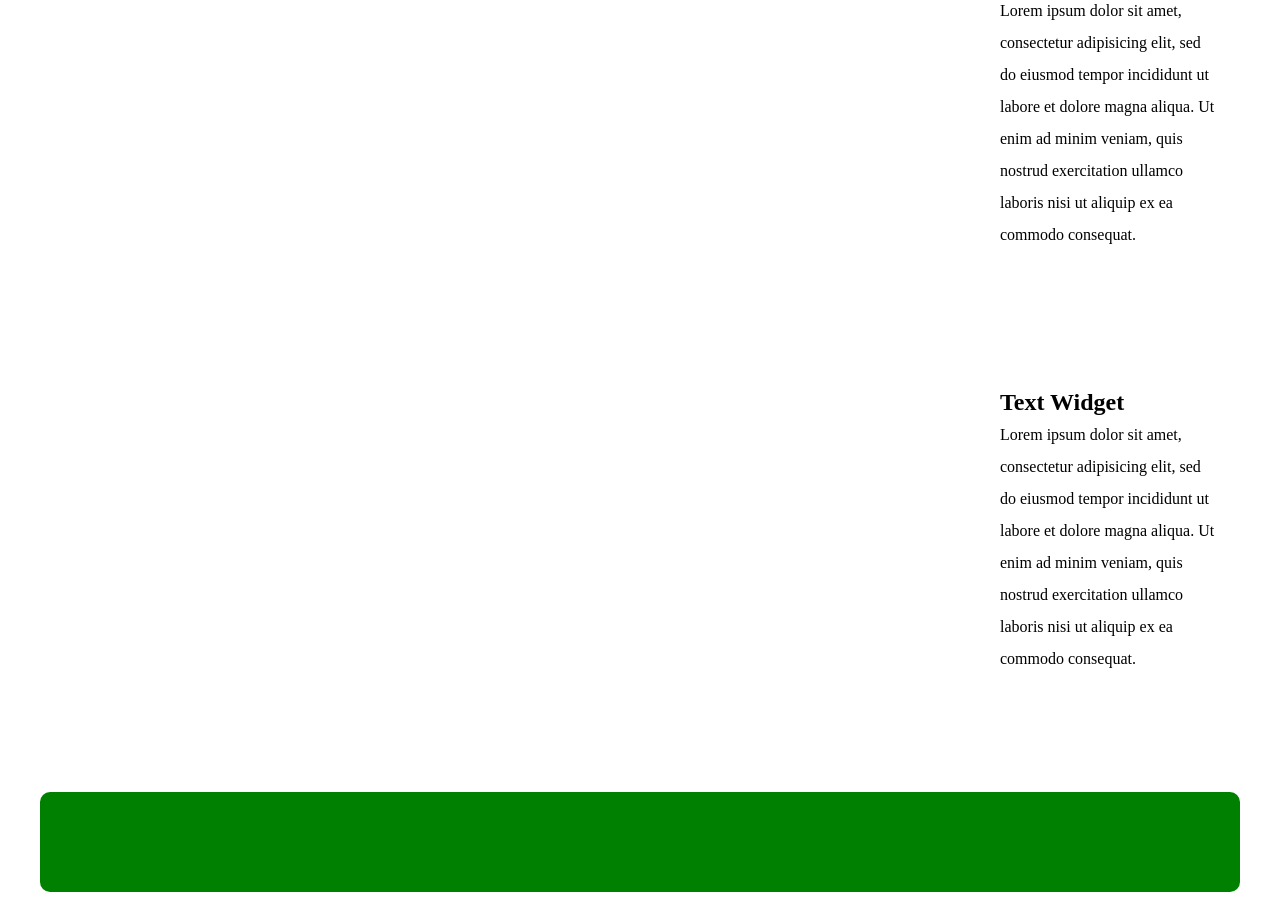
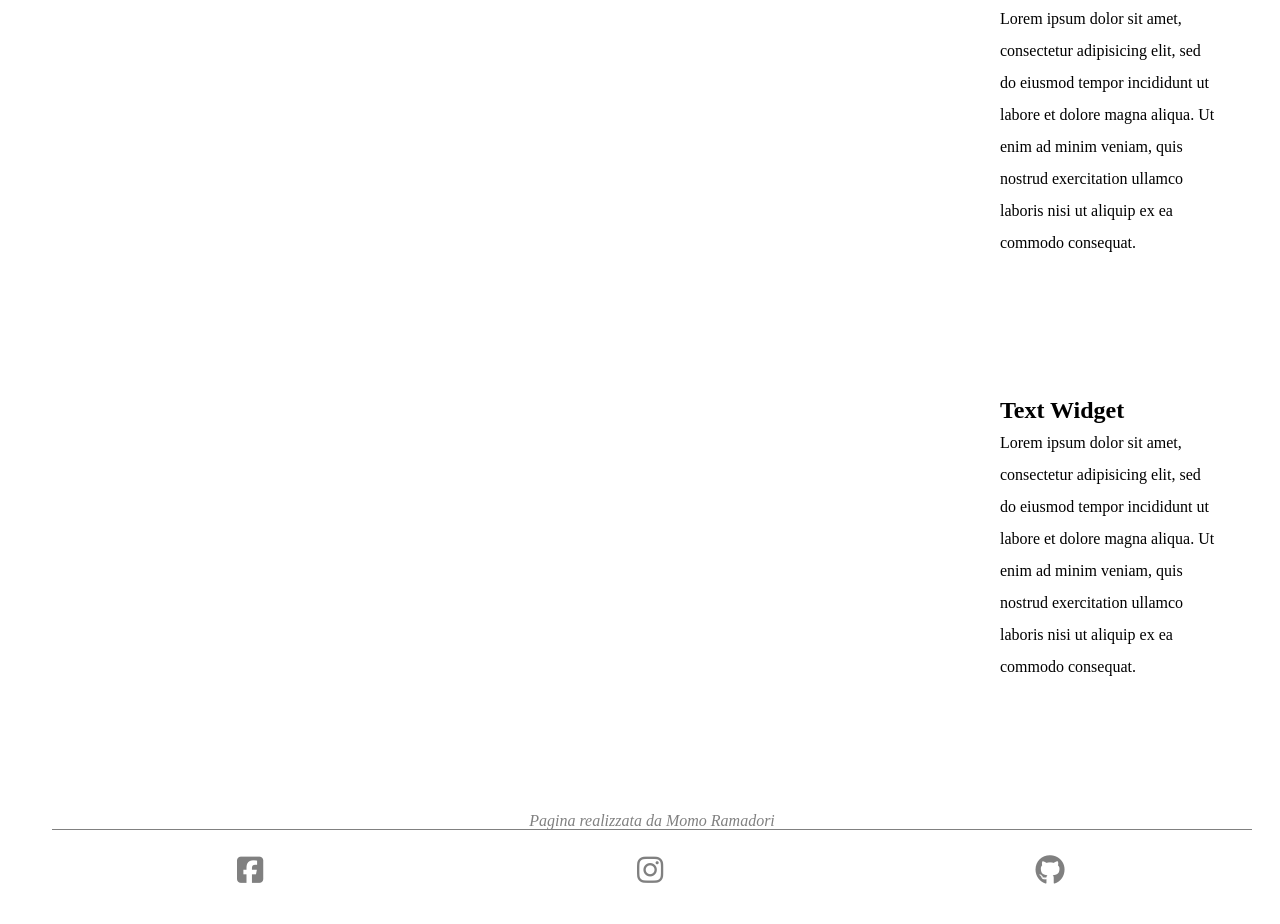
Before and after one commit to momoramadori/htmlcss-struttura-wp, a plain HTML site: page index.html in a window 1280 px wide. Shown: the part 854-1778 px from the top of the page. Before the commit the page ends 1746 px from the top, so only its background shows below. Drawn offline with Linux system fonts and the light colour scheme.

Commit message:
versione semi-definitiva

```diff
--- a/index.html
+++ b/index.html
@@ -3,6 +3,7 @@
     <head>
         <meta charset="utf-8">
         <title>htmlcss-strttura-wp</title>
+        <script src="https://kit.fontawesome.com/a41fcd4d62.js" crossorigin="anonymous"></script>
         <link rel="stylesheet" href="style.css">
     </head>
     <body>
@@ -18,6 +19,7 @@
                         </figure>
                     </div>
                     <div id="menu-list">
+                        <nav>
                             <ul>
                                 <li>HOME</li>
                                 <li>ABOUT</li>
@@ -27,6 +29,7 @@
                                 <li>BLOG</li>
                                 <li>CONTACT</li>
                             </ul>
+                        </nav>
                     </div>
                 </div>
             </header>
@@ -85,7 +88,20 @@
                     </aside>
                 </div>
             </main>
-            <footer></footer>
+            <footer>
+                <p>Pagina realizzata da Momo Ramadori</p>
+                <div id="info-footer">
+                    <div class="icon">
+                        <i class="fab fa-facebook-square"></i>
+                    </div>
+                    <div class="icon">
+                        <i class="fab fa-instagram"></i>
+                    </div>
+                    <div class="icon">
+                        <i class="fab fa-github"></i>
+                    </div>
+                </div>
+            </footer>
         </div>
     </body>
 </html>
--- a/style.css
+++ b/style.css
@@ -46,17 +46,22 @@ body{
 }
 #menu-list ul, #menu-list ul li {
     display: inline-block;
-    padding: 3px;
     margin: 5px;
     color: white;
+}
+#menu-list ul li {
+    padding: 10px;
+}
+#menu-list ul li:hover {
+    background-color: grey;
 }
 aside, #main-content, footer {
     border-radius: 10px;
 }
-p {
+main p {
     line-height: 2em;
 }
-aside, #main-content {
+aside, #main-content, footer {
     background-color: white;
     margin: 1%;
 }
@@ -105,7 +110,40 @@ main::after {
 footer {
     width: 1200px;
     height: 100px;
-    background-color: green;
     bottom: 0;
-    clear: both;
 }
+#info-footer {
+    height: 80px
+}
+#info-footer .icon {
+    position: relative;
+    height: 100%;
+}
+#info-footer div{
+    display: inline-block;
+    width: 33%;
+    height: 100%;
+}
+#info-footer .icon i {
+    position: absolute;
+    top: 50%;
+    left: 50%;
+    transform: translate(-50%,-50%);
+    color: grey;
+    font-size: 30px;
+}
+footer p {
+    text-align: center;
+    color: grey;
+    font-style: italic;
+    position: relative;
+}
+footer p::after {
+    content: "";
+    width: 100%;
+    height: 1px;
+    border-bottom: 1px solid grey;
+    position: absolute;
+    bottom: 0;
+    left: 0;
+}
```
Lines whose indentation alone changed are shown as unchanged.
